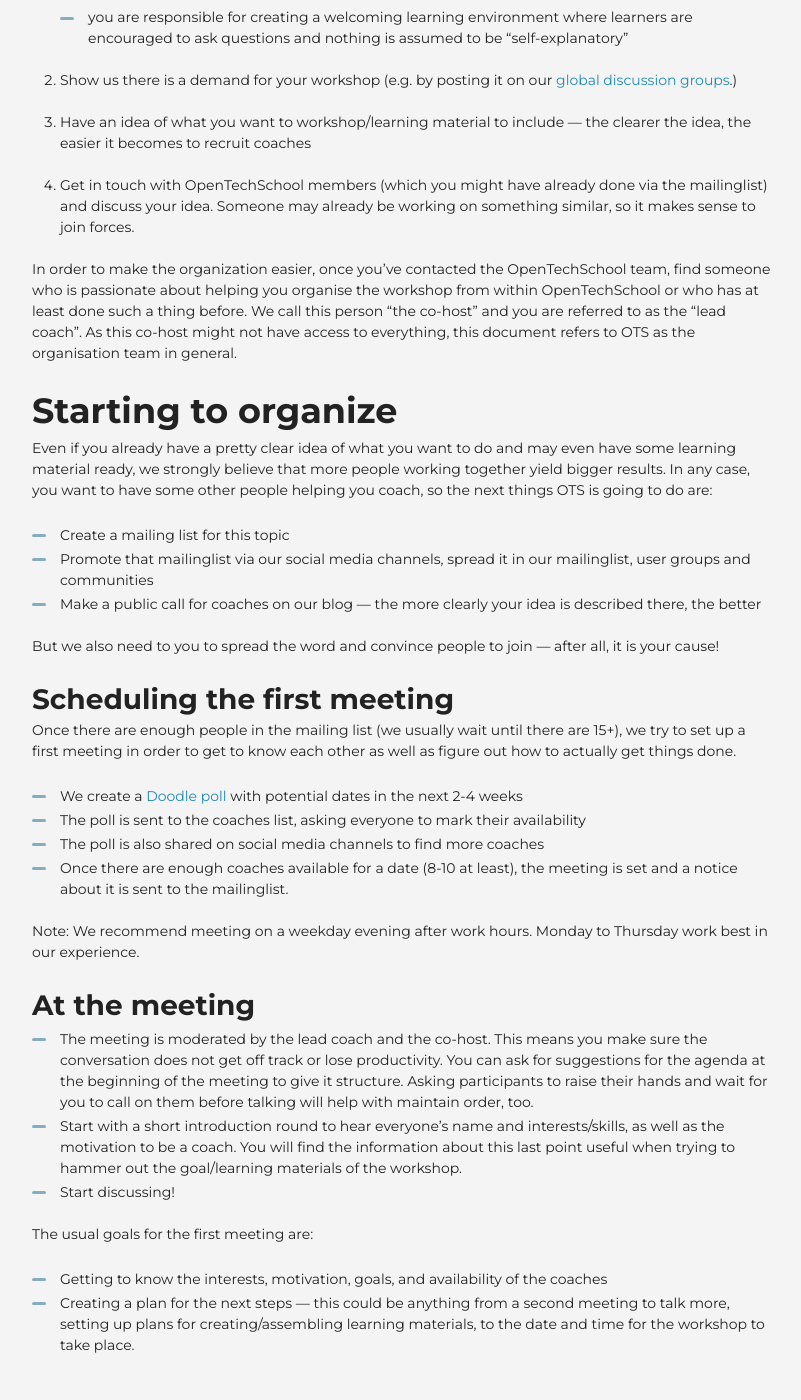
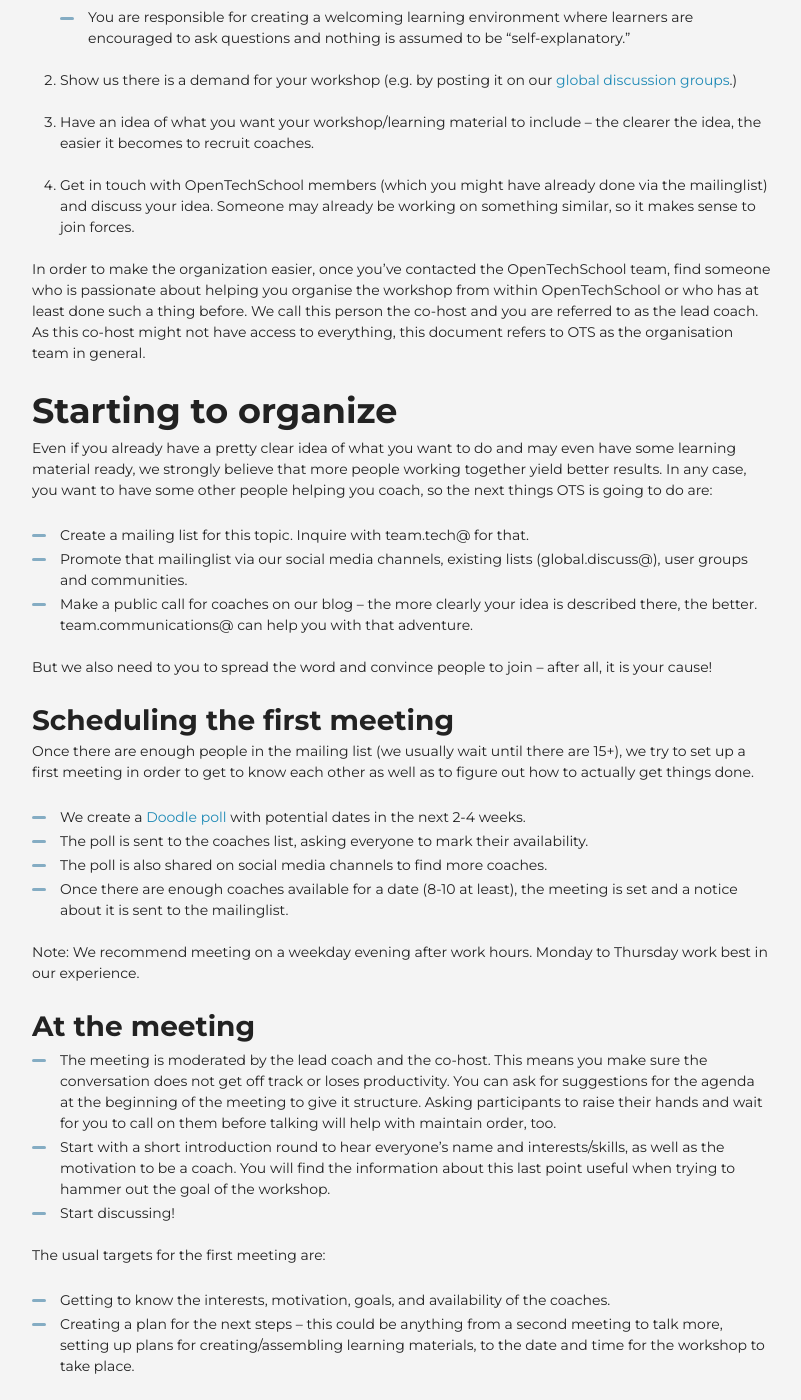
Before and after one commit to OpenTechSchool/www.opentechschool.org, a Jekyll site: the page built from handbooks/workshops/starting-a-workshop.md, in a window 1280 px wide and 1400 px high, scrolled down 617 px. Shown: the whole window, without its empty margins (238-1039 px from the left). Built offline with Jekyll 4.4.1, drawn with Linux system fonts in a browser that asks for light colours; nearby versions of some CDN libraries; some of the changed text lies outside the part shown.

Commit message:
Proofread
Do some minor copyediting and add details about appropriate mailing lists.

```diff
--- a/handbooks/workshops/starting-a-workshop.md
+++ b/handbooks/workshops/starting-a-workshop.md
@@ -9,44 +9,44 @@ Do you have a topic you're passionate about? Do you have the skills and maybe ev
 Before we can get started, there are a few things we need to ensure first. Those are:
 
  1. Make sure the workshop and its idea is in agreement with our [values](/about.html#core_values). In particular:
-  * even though your workshop may be targeting a certain group of people and could have some perquisites (like certain skills/hardware/software), it needs to be as open and inclusive as possible
-  * it needs to be hands-on
-  * you are responsible for creating a welcoming learning environment where learners are encouraged to ask questions and nothing is assumed to be "self-explanatory"
+  * Even though your workshop may be targeting a certain group of people and could have some perquisites (like certain skills/hardware/software), it needs to be as open and inclusive as possible.
+  * It needs to be hands-on.
+  * You are responsible for creating a welcoming learning environment where learners are encouraged to ask questions and nothing is assumed to be "self-explanatory."
 
  2. Show us there is a demand for your workshop (e.g. by posting it on our [global discussion groups](https://groups.google.com/a/opentechschool.org/forum/?fromgroups#!forum/discuss.global).)
 
- 3. Have an idea of what you want to workshop/learning material to include &mdash; the clearer the idea, the easier it becomes to recruit coaches
+ 3. Have an idea of what you want your workshop/learning material to include -- the clearer the idea, the easier it becomes to recruit coaches.
 
  4. Get in touch with OpenTechSchool members (which you might have already done via the mailinglist) and discuss your idea. Someone may already be working on something similar, so it makes sense to join forces.
 
-In order to make the organization easier, once you've contacted the OpenTechSchool team, find someone who is passionate about helping you organise the workshop from within OpenTechSchool or who has at least done such a thing before. We call this person "the co-host" and you are referred to as the "lead coach". As this co-host might not have access to everything, this document refers to OTS as the organisation team in general.
+In order to make the organization easier, once you've contacted the OpenTechSchool team, find someone who is passionate about helping you organise the workshop from within OpenTechSchool or who has at least done such a thing before. We call this person *the co-host* and you are referred to as the *lead coach*. As this co-host might not have access to everything, this document refers to OTS as the organisation team in general.
 
 # Starting to organize
 
-Even if you already have a pretty clear idea of what you want to do and may even have some learning material ready, we strongly believe that more people working together yield bigger results. In any case, you want to have some other people helping you coach, so the next things OTS is going to do are:
+Even if you already have a pretty clear idea of what you want to do and may even have some learning material ready, we strongly believe that more people working together yield better results. In any case, you want to have some other people helping you coach, so the next things OTS is going to do are:
 
- * Create a mailing list for this topic
- * Promote that mailinglist via our social media channels, spread it in our mailinglist, user groups and communities
- * Make a public call for coaches on our blog &mdash; the more clearly your idea is described there, the better
+ * Create a mailing list for this topic.  Inquire with team.tech@ for that.
+ * Promote that mailinglist via our social media channels, existing lists (global.discuss@), user groups and communities.
+ * Make a public call for coaches on our blog -- the more clearly your idea is described there, the better.  team.communications@ can help you with that adventure.
 
-But we also need to you to spread the word and convince people to join &mdash; after all, it is your cause!
+But we also need to you to spread the word and convince people to join -- after all, it is your cause!
 
 ## Scheduling the first meeting
-Once there are enough people in the mailing list (we usually wait until there are 15+), we try to set up a first meeting in order to get to know each other as well as figure out how to actually get things done.
+Once there are enough people in the mailing list (we usually wait until there are 15+), we try to set up a first meeting in order to get to know each other as well as to figure out how to actually get things done.
 
- * We create a [Doodle poll](http://www.doodle.com/) with potential dates in the next 2-4 weeks
- * The poll is sent to the coaches list, asking everyone to mark their availability
- * The poll is also shared on social media channels to find more coaches
+ * We create a [Doodle poll](http://www.doodle.com/) with potential dates in the next 2-4 weeks.
+ * The poll is sent to the coaches list, asking everyone to mark their availability.
+ * The poll is also shared on social media channels to find more coaches.
  * Once there are enough coaches available for a date (8-10 at least), the meeting is set and a notice about it is sent to the mailinglist.
 
 _Note_: We recommend meeting on a weekday evening after work hours. Monday to Thursday work best in our experience.
 
 ## At the meeting
 
- * The meeting is moderated by the lead coach and the co-host. This means you make sure the conversation does not get off track or lose productivity. You can ask for suggestions for the agenda at the beginning of the meeting to give it structure. Asking participants to raise their hands and wait for you to call on them before talking will help with maintain order, too.
- * Start with a short introduction round to hear everyone's name and interests/skills, as well as the motivation to be a coach. You will find the information about this last point useful when trying to hammer out the goal/learning materials of the workshop.
+ * The meeting is moderated by the lead coach and the co-host. This means you make sure the conversation does not get off track or loses productivity. You can ask for suggestions for the agenda at the beginning of the meeting to give it structure. Asking participants to raise their hands and wait for you to call on them before talking will help with maintain order, too.
+ * Start with a short introduction round to hear everyone's name and interests/skills, as well as the motivation to be a coach. You will find the information about this last point useful when trying to hammer out the goal of the workshop.
  * Start discussing!
 
-The usual goals for the first meeting are:
- * Getting to know the interests, motivation, goals, and availability of the coaches
- * Creating a plan for the next steps &mdash; this could be anything from a second meeting to talk more, setting up plans for creating/assembling learning materials, to the date and time for the workshop to take place.
+The usual targets for the first meeting are:
+ * Getting to know the interests, motivation, goals, and availability of the coaches.
+ * Creating a plan for the next steps -- this could be anything from a second meeting to talk more, setting up plans for creating/assembling learning materials, to the date and time for the workshop to take place.
```
